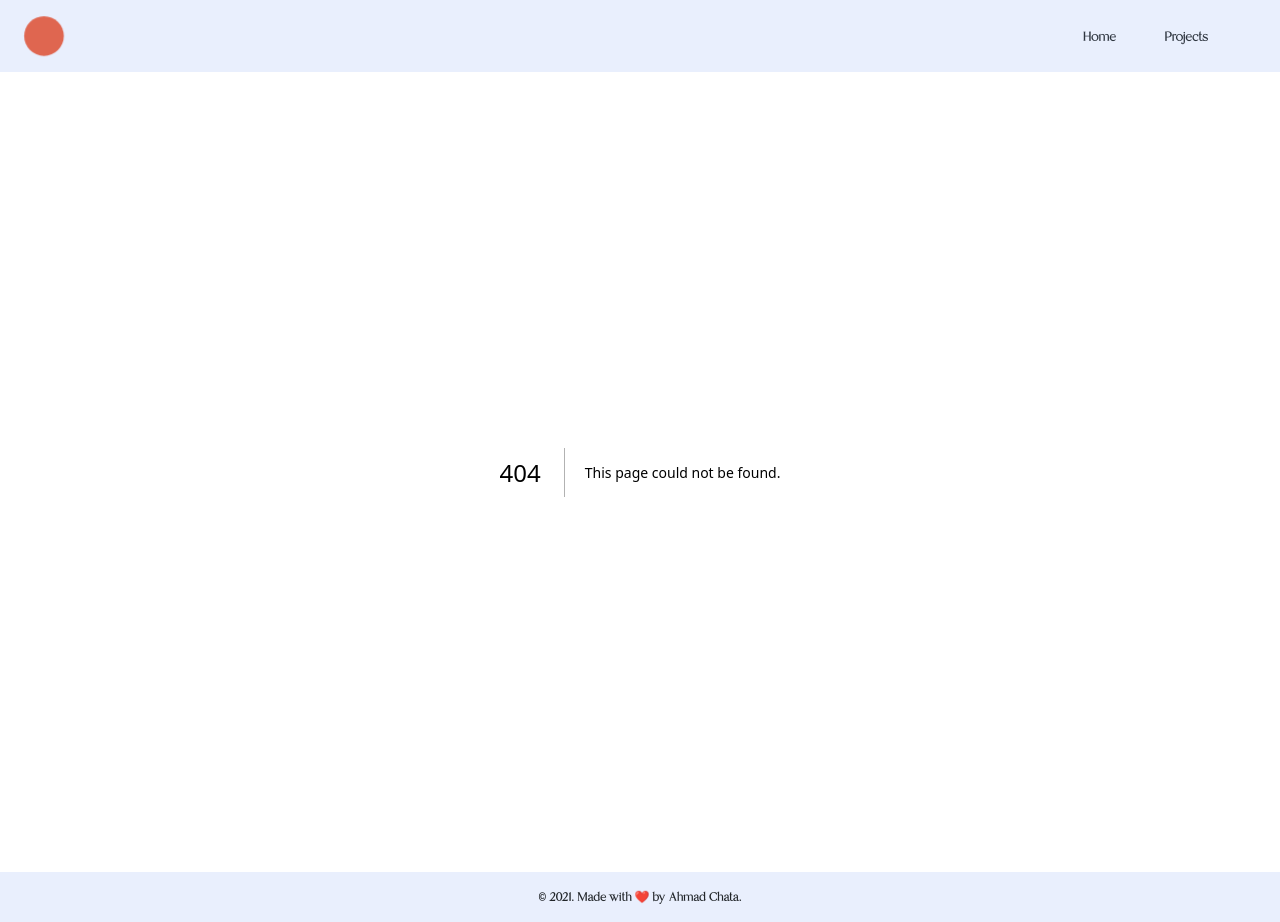
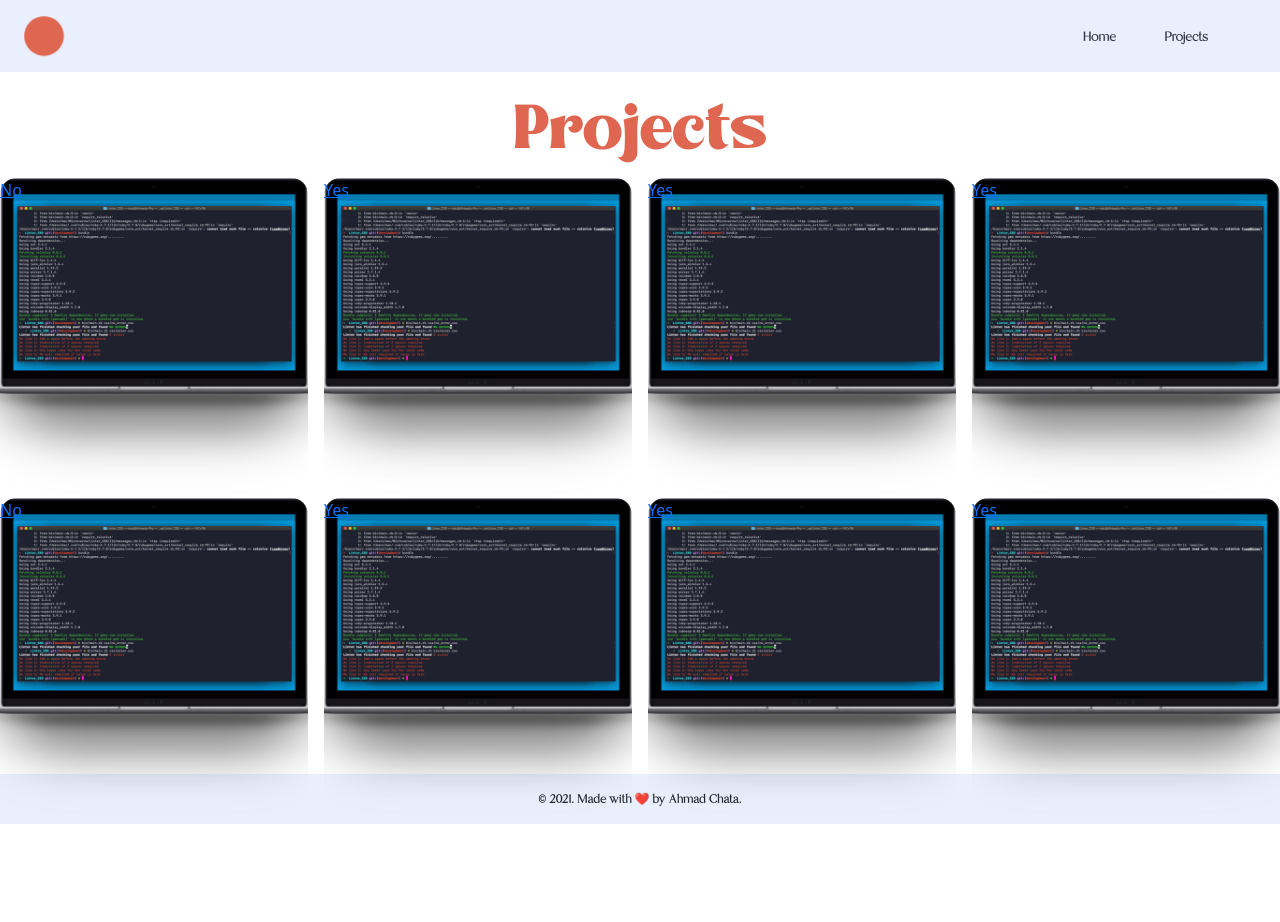
Before and after one commit to ahmadchata/portfolio_v2, a Next.js app: page /pro in a window 1280 px wide. Before the commit this address had no page. After the commit the page ends 824 px from the top, so only its background shows below. Built offline with nearby package versions, Linux system fonts and the light colour scheme.

Commit message:
Add a separate project section

```diff
--- /dev/null
+++ b/pages/pro.js
@@ -0,0 +1,25 @@
+import styles from "../styles/Project.module.css";
+
+const Projects = () => {
+  return (
+    <div className={`${styles.main}`}>
+      <h1 className="name-heading text-center monteya-font orange mt-4">
+        Projects
+      </h1>
+      <div className={styles.projectsHolder}>
+        <a href="#" className={styles.projectsOne}></a>
+        <a href="#" className={styles.projects}></a>
+        <a href="#" className={styles.projects}></a>
+        <a href="#" className={styles.projects}></a>
+      </div>
+      <div className={styles.projectsHolder}>
+        <a href="#" className={styles.projectsOne}></a>
+        <a href="#" className={styles.projects}></a>
+        <a href="#" className={styles.projects}></a>
+        <a href="#" className={styles.projects}></a>
+      </div>
+    </div>
+  );
+};
+
+export default Projects;
--- a/styles/Project.module.css
+++ b/styles/Project.module.css
@@ -43,6 +43,42 @@
     background-color: #9d65d0;
   }
 
+  .projectsHolder {
+    display: flex;
+    height: 20rem;
+    gap: 1rem;
+  }
+
+  .projectsHolder > a {
+    flex: 1;
+    border-radius: 1rem;
+    background-position: center;
+    background-repeat: no-repeat;
+    background-size: auto 100%;
+    transition: all .8s cubic-bezier(0.25, 0.4, 0.45, 1.4);
+  }
+
+  .projectsHolder > a:hover {
+    flex: 2;
+  }
+
+  .projects, .projectsOne {
+    background-image: url("../public/img/linter.png");
+  }
+
+  .projects::before {
+   content: "Yes";
+  }
+
+  .projectsOne::before {
+    content: "No";
+  }
+
+  .main {
+    height: calc(100vh - 122px);
+    vertical-align: auto;
+  }
+
   @media (max-width: 750px) {
     .card {
       width: 40%;
```
Also changed, not shown: 1 other file (tests, documents, lock files or other folders).
